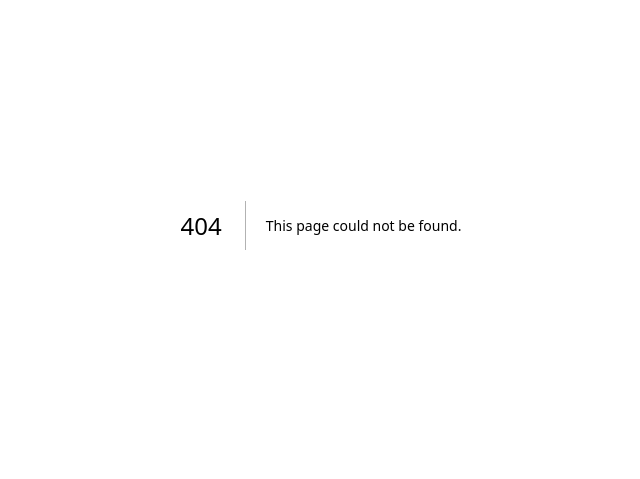
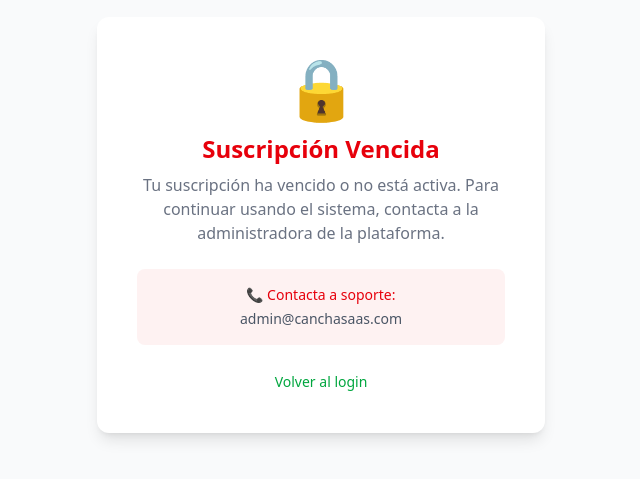
Before and after one commit to alejacd3399-rgb/cancha-saas, a Next.js app: page /suspendido in a window 1280 px wide. Before the commit this address had no page. Shown: the part 175-654 px from the top of the page, without its empty margins (319-959 px from the left). Built offline with nearby package versions, Linux system fonts and the light colour scheme.

Commit message:
Fase 7: Bloqueo de suscripcion vencida

```diff
--- a/src/app/dashboard/layout.tsx
+++ b/src/app/dashboard/layout.tsx
@@ -1,5 +1,6 @@
 import { auth } from "@/auth";
 import { redirect } from "next/navigation";
+import { checkLicense } from "@/lib/checkLicense";
 import Link from "next/link";
 
 export default async function DashboardLayout({
@@ -9,6 +10,10 @@ export default async function DashboardLayout({
 }) {
   const session = await auth();
   if (!session) redirect("/login");
+
+  // Verificar licencia activa
+  const tieneAcceso = await checkLicense(session.user.tenantId!);
+  if (!tieneAcceso) redirect("/suspendido");
 
   return (
     <div className="min-h-screen bg-gray-50 flex">
--- /dev/null
+++ b/src/app/suspendido/page.tsx
@@ -0,0 +1,32 @@
+import Link from "next/link";
+
+export default function SuspendidoPage() {
+  return (
+    <div className="min-h-screen bg-gray-50 flex items-center justify-center">
+      <div className="bg-white rounded-xl shadow-lg p-10 max-w-md text-center">
+        <p className="text-6xl mb-4">🔒</p>
+        <h1 className="text-2xl font-bold text-red-600 mb-2">
+          Suscripción Vencida
+        </h1>
+        <p className="text-gray-500 mb-6">
+          Tu suscripción ha vencido o no está activa. Para continuar usando
+          el sistema, contacta a la administradora de la plataforma.
+        </p>
+        <div className="bg-red-50 rounded-lg p-4 mb-6">
+          <p className="text-sm text-red-600 font-medium">
+            📞 Contacta a soporte:
+          </p>
+          <p className="text-sm text-gray-600 mt-1">
+            admin@canchasaas.com
+          </p>
+        </div>
+        <Link
+          href="/login"
+          className="text-green-600 hover:underline text-sm"
+        >
+          Volver al login
+        </Link>
+      </div>
+    </div>
+  );
+}
--- /dev/null
+++ b/src/lib/checkLicense.ts
@@ -0,0 +1,18 @@
+import { prisma } from "@/lib/prisma";
+
+// Verifica si un tenant tiene licencia activa
+export async function checkLicense(tenantId: string): Promise<boolean> {
+  if (!tenantId) return false;
+
+  const licencia = await prisma.licenses.findFirst({
+    where: {
+      tenant_id: tenantId,
+      status: "active",
+      expires_at: {
+        gte: new Date(), // que no haya vencido
+      },
+    },
+  });
+
+  return !!licencia;
+}
```
